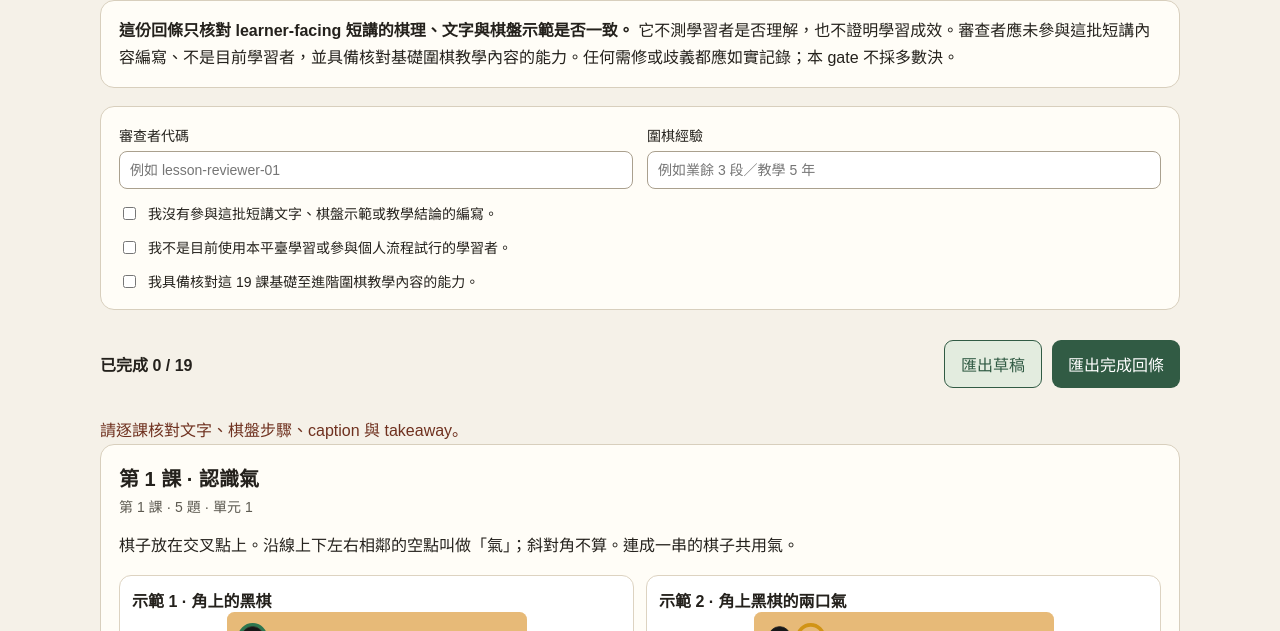
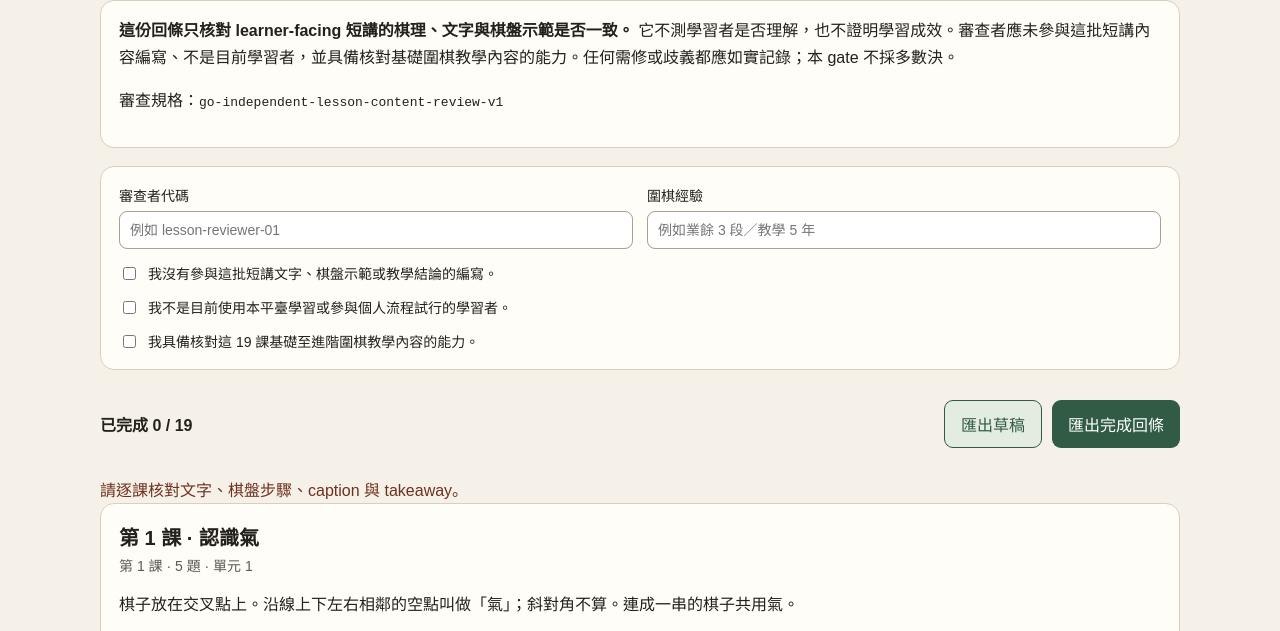
Before and after one commit to huikai79/vt-cos-go-learning, a plain HTML site: page lesson-content-review.html in a window 1280 px wide. Shown: the part 116-747 px from the top of the page. Drawn offline with Linux system fonts and the light colour scheme.

Commit message:
Expose lesson review protocol on handoff page

```diff
--- a/lesson-content-review.html
+++ b/lesson-content-review.html
@@ -33,6 +33,7 @@
   <div class="notice">
     <strong>這份回條只核對 learner-facing 短講的棋理、文字與棋盤示範是否一致。</strong>
     它不測學習者是否理解，也不證明學習成效。審查者應未參與這批短講內容編寫、不是目前學習者，並具備核對基礎圍棋教學內容的能力。任何需修或歧義都應如實記錄；本 gate 不採多數決。
+    <p>審查規格：<code>go-independent-lesson-content-review-v1</code></p>
   </div>
   <section class="reviewer">
     <label>審查者代碼<input id="reviewer-code" autocomplete="off" placeholder="例如 lesson-reviewer-01"></label>
```
